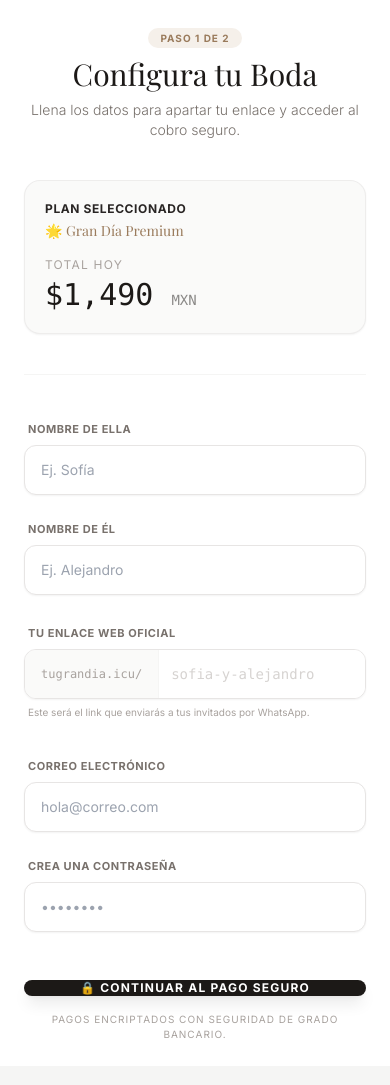
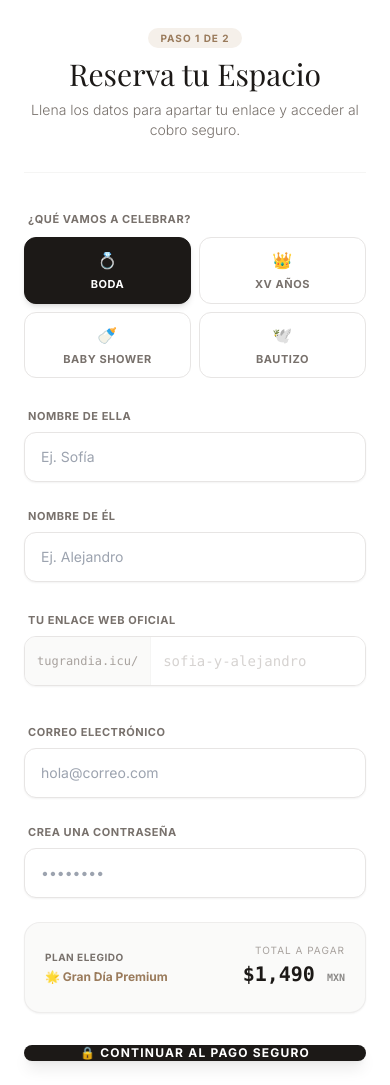
Before and after one commit to Nerooz85/Clickypapel, a Next.js app: page /registro in a window 390 px wide. Built offline with nearby package versions, Linux system fonts and the light colour scheme; no server answers; a web font is replaced by a local one.

Commit message:
design: new hero page registro

```diff
--- a/app/registro/page.js
+++ b/app/registro/page.js
@@ -9,16 +9,20 @@ function RegistroForm() {
   // 🎯 Capturar intenciones de compra desde la URL
   const plan = searchParams.get('plan') || 'premium';
   const paletaUrl = searchParams.get('paleta') || 'cashmere';
-  const fuenteUrl = searchParams.get('fuente') || 'clasica';
-  const template = searchParams.get('template') || 'v2'; // Sugerimos la V2 por defecto ahora
+  const template = searchParams.get('template') || 'v2';
   const musicaExtra = searchParams.get('musica') === 'custom';
+
+  // 🎭 ESTADO DINÁMICO DEL EVENTO (El secreto para vender a todos los nichos)
+  const [tipoEvento, setTipoEvento] = useState('boda');
 
   // 📝 Estados del Formulario
   const [email, setEmail] = useState('');
   const [password, setPassword] = useState('');
   const [slugDeseado, setSlugDeseado] = useState('');
-  const [brideName, setBrideName] = useState('');
-  const [groomName, setGroomName] = useState('');
+
+  // Usamos nombres genéricos en el estado para adaptarnos a cualquier evento
+  const [nombrePrincipal, setNombrePrincipal] = useState('');
+  const [nombreSecundario, setNombreSecundario] = useState('');
   const [registrando, setRegistrando] = useState(false);
 
   // 🧮 Matemáticas del Checkout
@@ -27,21 +31,55 @@ function RegistroForm() {
   const precioMusica = musicaExtra ? 350 : 0;
   const precioTotal = precioBase + precioMusica;
 
+  // 📖 DICCIONARIO VISUAL: Cambia fotos y textos según el evento elegido
+  const configuracionEvento = {
+    boda: {
+      titulo: "Configura tu Boda",
+      subtitulo: "La antesala de tu gran día comienza aquí.",
+      foto: "https://images.unsplash.com/photo-1542042161784-26ab9e041e89?q=80&w=1000&auto=format&fit=crop",
+      labels: ["Nombre de Ella", "Nombre de Él"],
+      placeholders: ["Ej. Sofía", "Ej. Alejandro"],
+      slugEjemplo: "sofia-y-alejandro"
+    },
+    xvanos: {
+      titulo: "Tus XV Años",
+      subtitulo: "Crea una experiencia inolvidable para tus invitados.",
+      foto: "https://images.unsplash.com/photo-1549417229-aa67d3263c09?q=80&w=1000&auto=format&fit=crop",
+      labels: ["Nombre de la Quinceañera"],
+      placeholders: ["Ej. Valentina"],
+      slugEjemplo: "mis-xv-valentina"
+    },
+    baby: {
+      titulo: "Baby Shower",
+      subtitulo: "Celebremos la llegada de una nueva vida.",
+      foto: "https://images.unsplash.com/photo-1519689680058-324335c77eba?q=80&w=1000&auto=format&fit=crop",
+      labels: ["Nombre del Bebé", "Nombre de los Padres (Opcional)"],
+      placeholders: ["Ej. Baby Leo", "Ej. Ana y Luis"],
+      slugEjemplo: "baby-shower-leo"
+    },
+    bautizo: {
+      titulo: "Bautizo / Shower",
+      subtitulo: "Reúne a tus seres queridos de forma elegante.",
+      foto: "https://images.unsplash.com/photo-1513151233558-d860c5398176?q=80&w=1000&auto=format&fit=crop",
+      labels: ["Nombre del Festejado/a"],
+      placeholders: ["Ej. Mateo"],
+      slugEjemplo: "bautizo-mateo"
+    }
+  };
+
+  const eventoActual = configuracionEvento[tipoEvento];
+
   const handleSlugChange = (val) => {
-    const formateado = val
-      .toLowerCase()
-      .replace(/[^a-z0-9-_]/g, '')
-      .trim();
+    const formateado = val.toLowerCase().replace(/[^a-z0-9-_]/g, '').trim();
     setSlugDeseado(formateado);
   };
 
   const handleCrearCuentaYOrden = async (e) => {
     e.preventDefault();
-    if (!slugDeseado) return alert("Por favor elige un enlace personalizado para tu boda.");
+    if (!slugDeseado) return alert("Por favor elige un enlace personalizado para tu evento.");
 
     setRegistrando(true);
     try {
-      // 1. Verificamos si el enlace ya existe
       const { data: existeSlug } = await supabase
         .from('bodas')
         .select('slug')
@@ -50,27 +88,26 @@ function RegistroForm() {
 
       if (existeSlug) {
         setRegistrando(false);
-        return alert(`⚠️ El enlace 'tugrandia.icu/${slugDeseado}' ya está ocupado. Por favor, intenta con otra combinación (ej. bruno-y-brisa-2026).`);
+        return alert(`⚠️ El enlace 'tugrandia.icu/${slugDeseado}' ya está ocupado. Por favor, intenta con otra combinación.`);
       }
 
-      // 2. Insertamos la intención de compra
+      // 🧠 TRUCO DE SAAS: Guardamos en las columnas existentes (bride_name/groom_name)
+      // sin importar si es boda, XV o bautizo, para no romper la base de datos.
       const { error: errorBoda } = await supabase
         .from('bodas')
         .insert([{
           slug: slugDeseado,
           template_id: template,
-          paleta_colores: paletaUrl, // Guardamos la paleta que eligió en la demo
-          // nota: si tienes columna 'fuente_texto', agrégala aquí
+          paleta_colores: paletaUrl,
           plan_tipo: plan,
           musica_extra: musicaExtra,
-          bride_name: brideName.trim(),
-          groom_name: groomName.trim(),
+          bride_name: nombrePrincipal.trim(), // Aquí entra la Novia, la Quinceañera o el Bebé
+          groom_name: nombreSecundario.trim(), // Aquí entra el Novio, los Padres, o queda vacío
           music_url: musicaExtra ? '' : '/music/1-thousand-years.mp3'
         }]);
 
       if (errorBoda) throw errorBoda;
 
-      // 3. Redirigimos al Checkout
       window.location.href = `/checkout?plan=${plan}&slug=${slugDeseado}&musica=${musicaExtra ? 'custom' : 'default'}`;
 
     } catch (err) {
@@ -84,25 +121,23 @@ function RegistroForm() {
   return (
     <div className="min-h-screen flex w-full font-sans bg-white">
 
-      {/* 🖼️ LADO IZQUIERDO: EL LUJO VISUAL (Se oculta en celulares) */}
-      <div className="hidden lg:flex lg:w-5/12 relative bg-stone-900 items-center justify-center overflow-hidden">
-        {/* Foto Editorial Inmersiva */}
+      {/* 🖼️ LADO IZQUIERDO: EL LUJO VISUAL QUE CAMBIA SEGÚN EL EVENTO */}
+      <div className="hidden lg:flex lg:w-5/12 relative bg-stone-900 items-center justify-center overflow-hidden transition-all duration-1000">
         <div
-          className="absolute inset-0 bg-cover bg-center opacity-60 mix-blend-overlay transition-transform duration-[20s] hover:scale-105"
-          style={{ backgroundImage: "url('https://images.unsplash.com/photo-1542042161784-26ab9e041e89?q=80&w=1000&auto=format&fit=crop')" }}
+          className="absolute inset-0 bg-cover bg-center opacity-60 mix-blend-overlay transition-all duration-1000 hover:scale-105"
+          style={{ backgroundImage: `url('${eventoActual.foto}')` }}
         />
         <div className="absolute inset-0 bg-gradient-to-t from-stone-900 via-transparent to-stone-900/40" />
 
-        {/* Branding & Quote */}
         <div className="relative z-10 p-12 flex flex-col h-full justify-between w-full text-white">
           <div className="font-serif text-2xl tracking-widest font-light">
             clicky<span className="font-normal text-[#9a7b5c]">papel</span>
           </div>
 
           <div className="space-y-6">
-            <h2 className="font-serif text-5xl font-light leading-tight">El primer paso <br/>hacia el "Sí, acepto".</h2>
+            <h2 className="font-serif text-5xl font-light leading-tight">{eventoActual.titulo}</h2>
             <p className="text-sm font-light tracking-wide opacity-80 max-w-sm">
-              Crea tu cuenta hoy y obtén acceso inmediato a tu panel de control, mesa de regalos y gestor de invitados.
+              {eventoActual.subtitulo} Crea tu cuenta hoy y obtén acceso inmediato a tu panel de control y confirmación de invitados.
             </p>
           </div>
 
@@ -114,30 +149,14 @@ function RegistroForm() {
         </div>
       </div>
 
-      {/* 📝 LADO DERECHO: FORMULARIO Y RESUMEN */}
+      {/* 📝 LADO DERECHO: FORMULARIO MUTANTE */}
       <div className="w-full lg:w-7/12 flex items-center justify-center p-6 md:p-12 overflow-y-auto">
-        <div className="w-full max-w-xl space-y-10">
+        <div className="w-full max-w-xl space-y-8">
 
-          {/* Header del Formulario */}
           <div className="space-y-2 text-center lg:text-left">
             <span className="text-[10px] bg-[#f5f0ea] text-[#9a7b5c] font-bold px-3 py-1 rounded-full uppercase tracking-widest">Paso 1 de 2</span>
-            <h1 className="font-serif text-3xl md:text-4xl text-stone-900 font-light">Configura tu Boda</h1>
+            <h1 className="font-serif text-3xl md:text-4xl text-stone-900 font-light">Reserva tu Espacio</h1>
             <p className="text-sm text-stone-500 font-light">Llena los datos para apartar tu enlace y acceder al cobro seguro.</p>
-          </div>
-
-          {/* 🧾 TARJETA DE RESUMEN DE COMPRA */}
-          <div className="bg-stone-50 p-5 rounded-2xl border border-stone-200/60 shadow-sm flex flex-col md:flex-row md:items-center justify-between gap-4">
-            <div className="space-y-1">
-              <p className="text-xs font-bold text-stone-800 uppercase tracking-wider">Plan Seleccionado</p>
-              <p className="text-sm text-[#9a7b5c] font-serif capitalize">
-                {plan === 'basicos' ? '💍 Digital Esencial' : plan === 'vip' ? '👑 VIP Celestial' : '🌟 Gran Día Premium'}
-              </p>
-              {musicaExtra && <p className="text-[10px] text-stone-500">+ Canción Especial MP3</p>}
-            </div>
-            <div className="text-left md:text-right">
-              <p className="text-xs text-stone-400 uppercase tracking-widest mb-1">Total hoy</p>
-              <p className="text-3xl font-light font-mono text-stone-900">${precioTotal.toLocaleString('es-MX')} <span className="text-sm opacity-50">MXN</span></p>
-            </div>
           </div>
 
           <hr className="border-stone-100" />
@@ -145,31 +164,62 @@ function RegistroForm() {
           {/* ✍️ FORMULARIO DE CAPTURA */}
           <form onSubmit={handleCrearCuentaYOrden} className="space-y-6">
 
-            {/* Bloque: Los Novios */}
-            <div className="grid grid-cols-1 md:grid-cols-2 gap-5">
-              <div className="space-y-1.5">
-                <label className="text-[11px] font-bold uppercase tracking-wider text-stone-500 ml-1">Nombre de Ella</label>
-                <input type="text" required value={brideName} onChange={(e) => setBrideName(e.target.value)} placeholder="Ej. Sofía" className="w-full px-4 py-3.5 border border-stone-200 rounded-xl text-sm bg-white focus:outline-none focus:ring-2 focus:ring-[#9a7b5c]/30 focus:border-[#9a7b5c] transition-all shadow-sm" />
-              </div>
-              <div className="space-y-1.5">
-                <label className="text-[11px] font-bold uppercase tracking-wider text-stone-500 ml-1">Nombre de Él</label>
-                <input type="text" required value={groomName} onChange={(e) => setGroomName(e.target.value)} placeholder="Ej. Alejandro" className="w-full px-4 py-3.5 border border-stone-200 rounded-xl text-sm bg-white focus:outline-none focus:ring-2 focus:ring-[#9a7b5c]/30 focus:border-[#9a7b5c] transition-all shadow-sm" />
+            {/* 1. SELECTOR DE EVENTO INTELIGENTE */}
+            <div className="space-y-2">
+              <label className="text-[11px] font-bold uppercase tracking-wider text-stone-500 ml-1">¿Qué vamos a celebrar?</label>
+              <div className="grid grid-cols-2 md:grid-cols-4 gap-2">
+                {[
+                  { id: 'boda', icono: '💍', texto: 'Boda' },
+                  { id: 'xvanos', icono: '👑', texto: 'XV Años' },
+                  { id: 'baby', icono: '🍼', texto: 'Baby Shower' },
+                  { id: 'bautizo', icono: '🕊️', texto: 'Bautizo' }
+                ].map((item) => (
+                  <button
+                    key={item.id}
+                    type="button"
+                    onClick={() => {
+                      setTipoEvento(item.id);
+                      setNombrePrincipal(''); // Limpiamos campos al cambiar
+                      setNombreSecundario('');
+                    }}
+                    className={`py-2.5 px-2 rounded-xl text-[11px] uppercase tracking-wider font-bold transition-all border cursor-pointer flex flex-col items-center gap-1 ${
+                      tipoEvento === item.id ? 'bg-stone-900 text-white border-stone-900 shadow-md' : 'bg-white text-stone-500 border-stone-200 hover:bg-stone-50'
+                    }`}
+                  >
+                    <span className="text-base">{item.icono}</span>
+                    {item.texto}
+                  </button>
+                ))}
               </div>
             </div>
 
-            {/* Bloque: Enlace Web */}
+            {/* 2. CAMPOS DE NOMBRES DINÁMICOS */}
+            <div className={`grid grid-cols-1 ${eventoActual.labels.length > 1 ? 'md:grid-cols-2' : ''} gap-5`}>
+              <div className="space-y-1.5">
+                <label className="text-[11px] font-bold uppercase tracking-wider text-stone-500 ml-1">{eventoActual.labels[0]}</label>
+                <input type="text" required value={nombrePrincipal} onChange={(e) => setNombrePrincipal(e.target.value)} placeholder={eventoActual.placeholders[0]} className="w-full px-4 py-3.5 border border-stone-200 rounded-xl text-sm bg-white focus:outline-none focus:ring-2 focus:ring-[#9a7b5c]/30 focus:border-[#9a7b5c] transition-all shadow-sm" />
+              </div>
+
+              {eventoActual.labels[1] && (
+                <div className="space-y-1.5">
+                  <label className="text-[11px] font-bold uppercase tracking-wider text-stone-500 ml-1">{eventoActual.labels[1]}</label>
+                  <input type="text" required={tipoEvento === 'boda'} value={nombreSecundario} onChange={(e) => setNombreSecundario(e.target.value)} placeholder={eventoActual.placeholders[1]} className="w-full px-4 py-3.5 border border-stone-200 rounded-xl text-sm bg-white focus:outline-none focus:ring-2 focus:ring-[#9a7b5c]/30 focus:border-[#9a7b5c] transition-all shadow-sm" />
+                </div>
+              )}
+            </div>
+
+            {/* 3. ENLACE WEB */}
             <div className="space-y-1.5">
               <label className="text-[11px] font-bold uppercase tracking-wider text-stone-500 ml-1">Tu Enlace Web Oficial</label>
               <div className="flex items-stretch shadow-sm rounded-xl overflow-hidden focus-within:ring-2 focus-within:ring-[#9a7b5c]/30 focus-within:border-[#9a7b5c] transition-all border border-stone-200 bg-white">
-                <span className="px-4 flex items-center justify-center text-xs text-stone-400 font-mono select-none bg-stone-50 border-r border-stone-100">
+                <span className="px-3 md:px-4 flex items-center justify-center text-xs text-stone-400 font-mono select-none bg-stone-50 border-r border-stone-100">
                   tugrandia.icu/
                 </span>
-                <input type="text" required value={slugDeseado} onChange={(e) => handleSlugChange(e.target.value)} placeholder="sofia-y-alejandro" className="w-full px-3 py-3.5 text-sm focus:outline-none font-mono text-[#9a7b5c] placeholder:text-stone-300" />
+                <input type="text" required value={slugDeseado} onChange={(e) => handleSlugChange(e.target.value)} placeholder={eventoActual.slugEjemplo} className="w-full px-3 py-3.5 text-sm focus:outline-none font-mono text-[#9a7b5c] placeholder:text-stone-300" />
               </div>
-              <p className="text-[10px] text-stone-400 ml-1">Este será el link que enviarás a tus invitados por WhatsApp.</p>
             </div>
 
-            {/* Bloque: Cuenta de Usuario */}
+            {/* 4. CUENTA DE USUARIO */}
             <div className="grid grid-cols-1 md:grid-cols-2 gap-5 pt-2">
               <div className="space-y-1.5">
                 <label className="text-[11px] font-bold uppercase tracking-wider text-stone-500 ml-1">Correo Electrónico</label>
@@ -181,21 +231,32 @@ function RegistroForm() {
               </div>
             </div>
 
-            {/* Botón de Acción */}
-            <div className="pt-6">
-              <button type="submit" disabled={registrando} className="w-full bg-stone-900 hover:bg-[#9a7b5c] text-white text-xs md:text-sm uppercase font-bold tracking-widest py-4.5 rounded-xl shadow-lg hover:shadow-xl transition-all text-center disabled:opacity-70 flex items-center justify-center gap-2">
+            {/* 🧾 TARJETA RESUMEN (Pegada al botón de pago) */}
+            <div className="bg-stone-50 p-5 rounded-2xl border border-stone-200/60 shadow-sm flex flex-row items-center justify-between gap-4 mt-8">
+              <div className="space-y-1">
+                <p className="text-[10px] font-bold text-stone-500 uppercase tracking-wider">Plan Elegido</p>
+                <p className="text-xs md:text-sm text-[#9a7b5c] font-bold capitalize">
+                  {plan === 'basicos' ? '💍 Digital Esencial' : plan === 'vip' ? '👑 VIP Celestial' : '🌟 Gran Día Premium'}
+                </p>
+              </div>
+              <div className="text-right">
+                <p className="text-[10px] text-stone-400 uppercase tracking-widest mb-0.5">Total a Pagar</p>
+                <p className="text-xl md:text-2xl font-bold font-mono text-stone-900">${precioTotal.toLocaleString('es-MX')} <span className="text-[10px] opacity-50">MXN</span></p>
+              </div>
+            </div>
+
+            {/* BOTÓN DE PAGO */}
+            <div className="pt-2">
+              <button type="submit" disabled={registrando} className="w-full bg-stone-900 hover:bg-[#9a7b5c] text-white text-xs md:text-sm uppercase font-bold tracking-widest py-4.5 rounded-xl shadow-lg hover:shadow-xl transition-all text-center disabled:opacity-70 flex items-center justify-center gap-2 cursor-pointer">
                 {registrando ? (
                   <>
                     <svg className="animate-spin h-5 w-5 text-white" xmlns="http://www.w3.org/2000/svg" fill="none" viewBox="0 0 24 24"><circle className="opacity-25" cx="12" cy="12" r="10" stroke="currentColor" strokeWidth="4"></circle><path className="opacity-75" fill="currentColor" d="M4 12a8 8 0 018-8V0C5.373 0 0 5.373 0 12h4zm2 5.291A7.962 7.962 0 014 12H0c0 3.042 1.135 5.824 3 7.938l3-2.647z"></path></svg>
-                    Preparando tu Espacio...
+                    Generando Enlace...
                   </>
                 ) : (
                   `🔒 Continuar al Pago Seguro`
                 )}
               </button>
-              <p className="text-center text-[10px] text-stone-400 mt-4 uppercase tracking-widest">
-                Pagos encriptados con seguridad de grado bancario.
-              </p>
             </div>
           </form>
 
```
